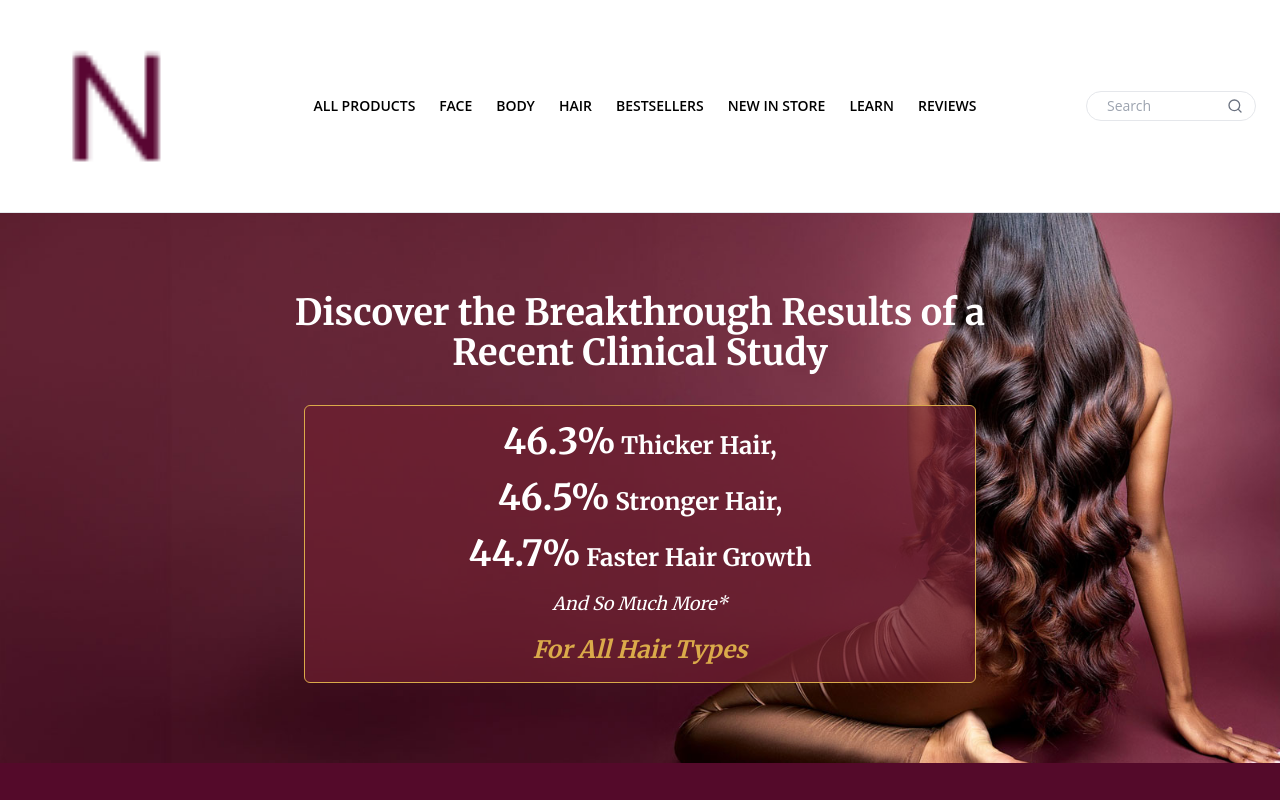
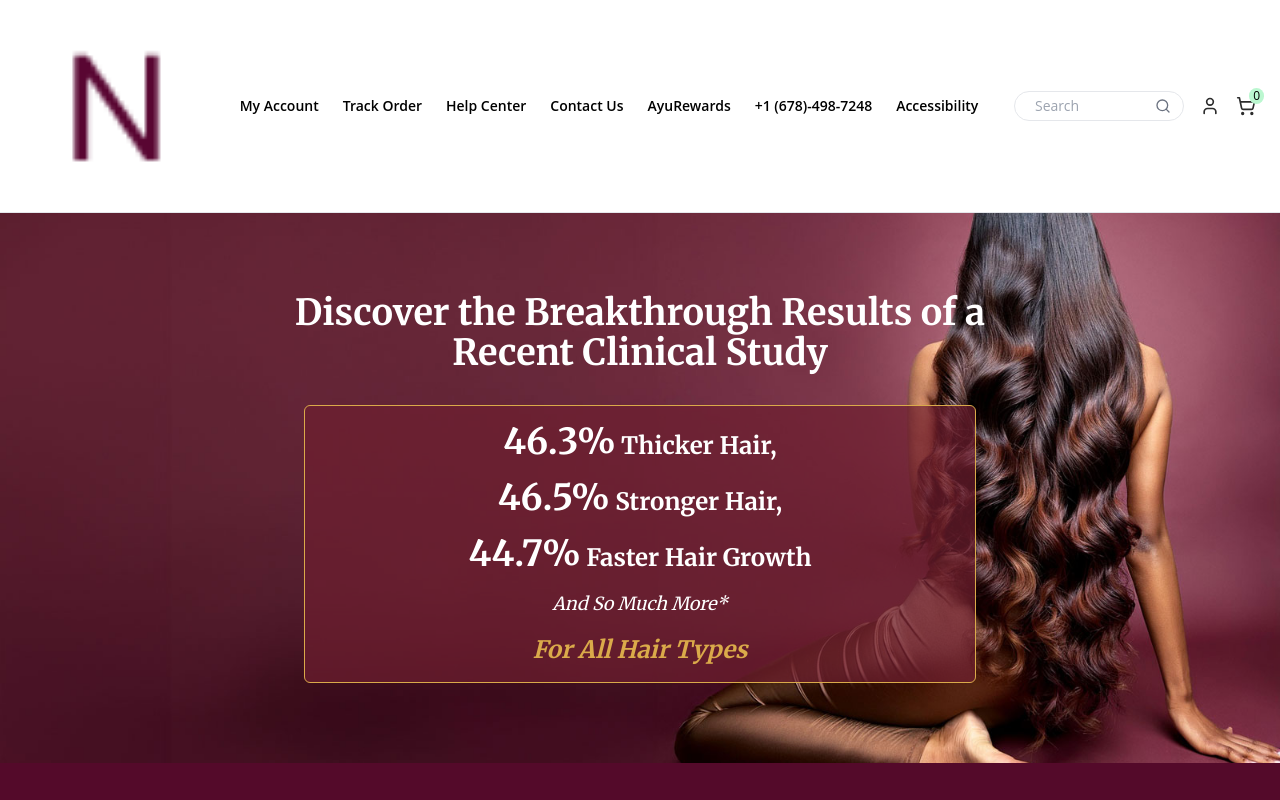
Before and after one commit to BidyutTLS/NnM-NLP11_New_page, a Next.js app: page / in a window 1280 px wide. Shown: the top 800 px of the page. Built offline with nearby package versions, Linux system fonts and the light colour scheme; no server answers.

Commit message:
Update Header.js

```diff
--- a/components/Header.js
+++ b/components/Header.js
@@ -1,4 +1,4 @@
-// ✅ Final Updated Header with Responsive Mobile-Friendly Top Bar
+// ✅ Final Updated Header with Desktop Visible, Mobile Toggleable, and Icons Always Visible
 
 import React, { useState, useRef, useEffect } from "react";
 import Head from "next/head";
@@ -30,6 +30,7 @@ const Header = () => {
       </Head>
 
       <header className="w-full border-b border-gray-200 text-sm font-openSans">
+        {/* Mobile/Tablet Top Bar */}
         <div className="flex items-center justify-between px-4 py-2 bg-gray-50 text-gray-700 lg:hidden">
           <button onClick={() => setMenuOpen(!menuOpen)} aria-label="Toggle Menu">
             <Menu size={24} />
@@ -39,6 +40,9 @@ const Header = () => {
           </a>
           <div className="flex items-center space-x-4">
             <Link href="/search" aria-label="Search"><Search size={20} /></Link>
+            <a href="https://theayurvedaexperience.com/account/login?return_url=%2Faccount" className="hover:underline">
+              <User size={20} />
+            </a>
             <a href="https://theayurvedaexperience.com/cart" className="relative">
               <ShoppingCart size={20} />
               <span className="absolute -top-2 -right-2 text-xs bg-green-200 text-black rounded-full px-1">{cartCount}</span>
@@ -57,38 +61,33 @@ const Header = () => {
               <a href="https://theayurvedaexperience.com/pages/ayurewards-n" className="hover:underline">AyuRewards</a>
               <a href="tel:+16784987248" className="hover:underline font-semibold">+1 (678)-498-7248</a>
               <a href="https://theayurvedaexperience.com/pages/accessibility-statement" className="hover:underline">Accessibility</a>
-              <a href="https://theayurvedaexperience.com/account/login?return_url=%2Faccount" className="flex items-center space-x-1 hover:underline">
-                <User size={16} /> <span>Login</span>
-              </a>
-              <a href="https://theayurvedaexperience.com/cart" className="flex items-center space-x-1 relative hover:underline">
-                <ShoppingCart size={16} />
-                <span>{cartCount}</span>
-              </a>
             </div>
           </div>
         )}
 
-        {/* Desktop Navigation */}
+        {/* Desktop Header & Persistent Icons */}
         <div className="hidden lg:flex items-center justify-between px-6 py-4 bg-white">
           <a href="https://theayurvedaexperience.com/" className="shrink-0">
             <Image src="/logo.png" alt="The Ayurveda Experience Logo" width={180} height={50} priority />
           </a>
 
+          <div className="flex-1 flex justify-center">
             <nav className="flex space-x-6 font-semibold text-black text-sm items-center">
-            <a href="https://theayurvedaexperience.com/collections/all-products" className="hover:text-gray-700">ALL PRODUCTS</a>
-            <a href="https://theayurvedaexperience.com/collections/ayurvedic-skin-care-collection" className="hover:text-gray-700">FACE</a>
-            <a href="https://theayurvedaexperience.com/collections/body-care" className="hover:text-gray-700">BODY</a>
-            <a href="https://theayurvedaexperience.com/collections/hair-care" className="hover:text-gray-700">HAIR</a>
-            <a href="https://theayurvedaexperience.com/collections/bestsellers" className="hover:text-gray-700">BESTSELLERS</a>
-            <a href="https://theayurvedaexperience.com/collections/new-in-store" className="hover:text-gray-700">NEW IN STORE</a>
-            <a href="https://theayurvedaexperience.com/pages/about-courses" className="hover:text-gray-700">LEARN</a>
-            <a href="https://theayurvedaexperience.com/pages/customer-reviews" className="hover:text-gray-700">REVIEWS</a>
+              <a href="https://theayurvedaexperience.com/account/login?return_url=%2Faccount" className="hover:underline">My Account</a>
+              <a href="https://track.theayurvedaexperience.com/?_gl=1*1fmxo4q*_gcl_au*MTQ5ODgwNTY2Ny4xNzQwOTk4NjA3" className="hover:underline">Track Order</a>
+              <a href="https://theayurveda-experience.reamaze.com/" className="hover:underline">Help Center</a>
+              <a href="https://theayurvedaexperience.com/pages/contact-us-here" className="hover:underline">Contact Us</a>
+              <a href="https://theayurvedaexperience.com/pages/ayurewards-n" className="hover:underline">AyuRewards</a>
+              <a href="tel:+16784987248" className="hover:underline font-semibold">+1 (678)-498-7248</a>
+              <a href="https://theayurvedaexperience.com/pages/accessibility-statement" className="hover:underline">Accessibility</a>
             </nav>
+          </div>
 
+          <div className="flex items-center space-x-4">
             <form
               method="get"
               action="/search"
-            className="snize-search-form flex items-center border rounded-full px-3 py-1"
+              className="snize-search-form hidden xl:flex items-center border rounded-full px-3 py-1"
               role="search"
             >
               <input
@@ -103,6 +102,15 @@ const Header = () => {
                 <Search size={16} className="text-gray-500 hover:text-gray-800" />
               </button>
             </form>
+
+            <a href="https://theayurvedaexperience.com/account/login?return_url=%2Faccount" className="hover:underline">
+              <User size={20} />
+            </a>
+            <a href="https://theayurvedaexperience.com/cart" className="relative">
+              <ShoppingCart size={20} />
+              <span className="absolute -top-2 -right-2 text-xs bg-green-200 text-black rounded-full px-1">{cartCount}</span>
+            </a>
+          </div>
         </div>
       </header>
     </>
```
Lines whose indentation alone changed are shown as unchanged.
